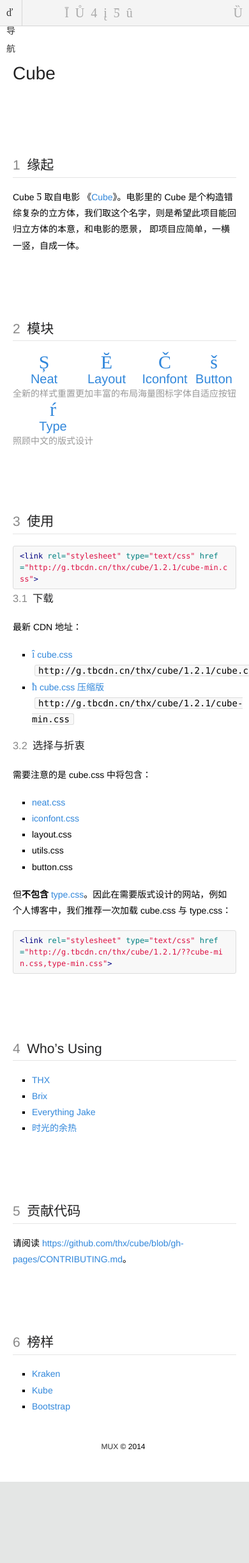
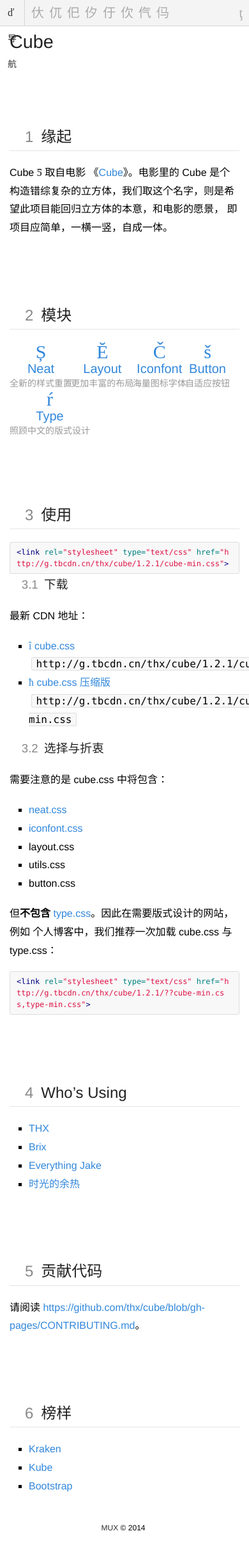
Before and after one commit to thx/cube, a Jekyll site: the page built from index.md, in a window 390 px wide. Shown: the whole page at 64% size. Built offline with Jekyll 4.4.1, drawn with Linux system fonts in a browser that asks for light colours; some web fonts are replaced; Markdown is read by kramdown in place of the engine named in the settings; comment, search, counter and statistics services are not loaded; before the commit the page ends 2316 px from its top, so only the background shows below that.

Commit message:
Updated cube

```diff
--- a/_includes/ceiling.html
+++ b/_includes/ceiling.html
@@ -1,43 +1,41 @@
 <div id="ceiling">
-  <div class="bd clearfix">
-    <span class="products">
+  <div class="bd justify">
+    <div class="products dib">
       <a href="/magix">
-        <i class="iconfont mi-magix"></i>
+        <i class="iconlogo mi-magix"></i>
         <span class="name">Magix</span>
       </a>
       <a href="/brix-core">
-        <i class="iconfont mi-brix"></i>
+        <i class="iconlogo mi-brix"></i>
         <span class="name">Brix</span>
       </a>
       <a href="/crox">
-        <i class="iconfont mi-crox"></i>
+        <i class="iconlogo mi-crox"></i>
         <span class="name">Crox</span>
       </a>
       <a href="http://rap.alibaba-inc.com">
-        <i class="iconfont mi-rap"></i>
+        <i class="iconlogo mi-rap"></i>
         <span class="name">RAP</span>
       </a>
       <a href="http://mockjs.com">
-        <i class="iconfont mi-mock"></i>
+        <i class="iconlogo mi-mock"></i>
         <span class="name">Mock</span>
       </a>
       <a href="https://github.com/nuysoft/bisheng">
-        <i class="iconfont mi-bisheng"></i>
+        <i class="iconlogo mi-bisheng"></i>
         <span class="name">Bisheng</span>
       </a>
       <a href="/cube">
-        <i class="iconfont mi-cube"></i>
+        <i class="iconlogo mi-cube"></i>
         <span class="name">Cube</span>
       </a>
       <a href="http://canvax.org">
-        <i class="iconfont mi-canvax"></i>
+        <i class="iconlogo mi-canvax"></i>
         <span class="name">Canvax</span>
       </a>
-    </span>
-    <span class="portal">
-      <a href="/" class="logo"><i class="iconfont">&#532;</i>
-        <span class="name">THX</span>
-      </a>
-    </span>
+    </div>
+    <div class="portal dib">
+      <a href="javascript:;" id="J_settingsToggler" title="设置"><i class="iconfont">&#355;</i></a>
+    </div>
   </div>
 </div>
--- a/_includes/duoshuo.html
+++ b/_includes/duoshuo.html
@@ -1,4 +1,4 @@
 <!-- Duoshuo Comment BEGIN -->
 {% capture thread_key %}{{ site.baseurl }}{% if page.id %}{{ page.id }}/{% else %}{{ page.url | replace_first: 'index.html' }}{% endif %}{% endcapture %}
-<div class="ds-thread" data-thread-key="{{ thread_key }}" data-url="http://thx.alibaba-inc.com{{ thread_key }}"></div>
+<div class="ds-thread" data-thread-key="{{ thread_key }}" data-url="http://thx.alibaba-inc.com{{ thread_key }}" data-limit="10"></div>
 <!-- Duoshuo Comment END -->
--- a/_includes/toc.html
+++ b/_includes/toc.html
@@ -1,11 +1,11 @@
 <script type="text/x-template" id="J_tocTpl">
 {% raw %}
-  <div class="stoc type-toc">
-  <h2><i class="iconfont">&#390;</i> 目录</h2>
+<div class="stoc type-toc">
+  <label id="J_tocToggler"><h2><i class="iconfont">&#390;</i>目录</h2></label>
   {{#each tree}}
     <ol>
     {{#each children}}
-      <li><a href="#{{id}}" class="j-entry level2">{{text}}</a>
+      <li class="folded"><a href="#{{id}}" class="j-entry level2">{{text}}</a>
         {{#if children.length !== 0}}
         <ol>
         {{#each children}}
--- a/assets/base.css
+++ b/assets/base.css
@@ -2,7 +2,7 @@
  * Basic styles
  */
 body {
-    background: #e4e6e5 url(img/bg.jpg);
+    background: #e4e6e5;
 }
 
 /* 全局hover颜色和背景色动画 */
@@ -36,7 +36,7 @@
 }
 .type > h1 {
     margin-top: 0;
-    font-size: 2em;
+    font-size: 1.8em;
 }
 .type h2 {
     font-size: 1.5em;
@@ -56,6 +56,31 @@
     font-weight: 500;
 }
 
+/**
+ * 引入Logo字体图标
+ */
+@font-face {
+    font-family: 'logo';
+    src: url('http://at.alicdn.com/t/font_1390195988_9420388.eot'); /* IE9*/
+    src: url('http://at.alicdn.com/t/font_1390195988_9420388.eot?#iefix') format('embedded-opentype'), /* IE6-IE8 */
+    url('http://at.alicdn.com/t/font_1390195989_0386753.woff') format('woff'), /* chrome、firefox */
+    url('http://at.alicdn.com/t/font_1390195988_7969282.ttf') format('truetype'), /* chrome、firefox、opera、Safari, Android, iOS 4.2+*/
+    url('http://at.alicdn.com/t/font_1390195989_0668917.svg#svgFontName') format('svg'); /* iOS 4.1- */
+}
+
+.iconlogo,
+.type .iconlogo {
+    font-family: "logo";
+    font-size: 20px;
+    font-style: normal;
+    font-weight: normal;
+    font-variant: normal;
+    display: inline-block;
+    speak: none;
+    -webkit-font-smoothing: antialiased;
+    -moz-osx-font-smoothing: grayscale;
+}
+
 /*
  * icons
  */
@@ -66,19 +91,31 @@
     content: '\f086';
 }
 .mi-brix:before {
-    content: '\f039';
+    content: '\3433';
 }
 .mi-rap:before {
-    content: '\016e';
+    content: '\3434';
 }
 .mi-magix:before {
-    content: '\f06f';
+    content: '\3432';
 }
 .mi-mock:before {
-    content: '\0034';
+    content: '\3435';
 }
 .mi-crox:before {
-    content: '\012a';
+    content: '\3436';
+}
+.mi-cube:before {
+    content: '\3439';
+}
+.mi-iconfont:before {
+    content: '\343a';
+}
+.mi-canvax:before {
+    content: '\3437';
+}
+.mi-bisheng:before {
+    content: '\3438';
 }
 .mi-releases:before {
     content: '\0030';
@@ -92,27 +129,17 @@
 .mi-articles:before {
     content: '\0123';
 }
-.mi-iconfont:before {
-    content: '\003c';
-}
 .mi-products:before {
     content: '\0199';
 }
-.mi-cube:before {
-    content: '\01bc';
-}
+
 .mi-diamond:before {
     content: '\f005';
 }
 .mi-gaming:before {
     content: '\007a';
 }
-.mi-canvax:before {
-    content: '\00fb';
-}
-.mi-bisheng:before {
-    content: '\012f';
-}
+
 .mi-services:before {
     content: '\013e';
 }
@@ -127,10 +154,9 @@
 #nav .logo {
     display: block;
     text-align: center;
-    width: 160px;
-    height: 100%;
     line-height: 60px;
     vertical-align: middle;
+    background-color: #ed4242;
     -webkit-transition: 0.3s;
     -moz-transition: 0.3s;
     -ms-transition: 0.3s;
@@ -142,26 +168,21 @@
     line-height: 30px;
 }
 
+#nav .iconlogo {
+    font-size: 80px;
+    color: #fff;
+    display: block;
+    width: 130px;
+}
+
 /**
  * 皮肤
  */
 
-.skin-index #nav .logo {
+.skin-index #nav.fixed .iconlogo {
     font-size: 50px;
-    letter-spacing: 1px;
-    background: #ed4242 url(http://gtms01.alicdn.com/tps/i1/T1CpsWFoVnXXaWDHYM-160-113.png) 50% -10px no-repeat;
 }
 
-.skin-index #nav.fixed .logo {
-    font-size: 20px;
-    background-position: 50% -80px;
-}
-
-.skin-index #nav .logo .ir {
-    display: block;
-    background-color: #ed4242;
-    color: #fff;
-}
 
 .skin-magix #nav a.logo {
     color: #da1e38;
@@ -230,7 +251,7 @@
     color: #aaa;
 }
 #ceiling .products {
-    float: left;
+    /*float: left;*/
 }
 #ceiling .products a {
     border-right: 1px solid #d6d6d6;
@@ -240,7 +261,12 @@
     color: #313131;
 }
 #ceiling .portal {
-    float: right;
+    /*float: right;*/
+}
+
+#ceiling .bd {
+    height: 45px;
+    line-height: 45px;
 }
 
 .ds-thread {
@@ -279,10 +305,6 @@
      background-color: #fff;
 }
 
-#page .stoc {
-    background: none;
-}
-
 #page .stoc ol {
     padding-left: 14px;
     padding-right: 1px;
@@ -294,7 +316,7 @@
 }
 
 @media (max-width: 799px) {
-    html, body {
+    html {
         height: 100%;
         overflow-x: hidden;
         overflow-y: auto;
@@ -321,29 +343,28 @@
         /* padding-left: 40px; */
     }
 
-    #content {
-        /*height: 100%;*/
-        /*overflow: auto;*/
-        -webkit-overflow-scrolling: touch; /* 防止iOS 没有平滑滚动 */
-    }
-
     #content-wrap {
-        padding: 90px 20px 20px;
+        padding: 40px 15px 20px;
         position: relative;
         overflow: hidden;
     }
 
+    #ceiling .bd {
+        height: 40px;
+        line-height: 40px;
+    }
+
     #ceiling a {
-        padding: 6px 10px;
+        padding: 0 10px;
     }
     #ceiling .products {
         margin-left: 45px;
-        width: 72%;
-        height: 40px;
-        overflow: hidden;
+        /*width: 72%;*/
+        /*height: 40px;*/
+        /*overflow: hidden;*/
     }
     #ceiling .products a {
-        padding: 2px 5px;
+        padding: 0 4px;
         border-right: none;
     }
     #ceiling .products .name {
@@ -352,13 +373,16 @@
     #ceiling .products .iconfont,
     #ceiling .portal .iconfont {
         font-size: 20px;
-        line-height: 1.8;
     }
     #ceiling .portal a {
-        padding: 2px 10px;
+        padding: 0 10px;
     }
     #ceiling .portal .name {
         display: none;
+    }
+
+    #page .projects .banner a {
+        font-size: 36px;
     }
 
     #nav {
@@ -378,23 +402,20 @@
         border-right: 1px solid #d6d6d6;
     }
     #nav .toggler {
-        display: inline-block;
-        height: 28px;
-        line-height: 28px;
+        height: 40px;
+        line-height: 40px;
         position: absolute;
+        padding:0 12px;
         top: 0;
         left: 200px;
-        padding: 6px 10px;
-        background: #f4f4f4;
+        /*background: #f4f4f4;*/
         border-right: 1px solid #d6d6d6;
         border-bottom: 1px solid #d6d6d6;
     }
     #nav .toggler:hover {
         border-bottom: 1px solid #d6d6d6;
     }
-    #nav .toggler .label {
-        display: none;
-    }
+
     #nav a.logo {
         margin-bottom: 28px;
     }
@@ -402,6 +423,10 @@
         display: block;
         padding-top: 5px;
         padding-bottom: 5px;
+    }
+
+    #nav .iconlogo {
+        width: 100%;
     }
 
     /* 移出侧边导航栏的动画 */
@@ -414,14 +439,20 @@
     #ceiling .products {
         margin-left: 90px;
     }
+
+    #ceiling .bd {
+        height: 45px;
+        line-height: 45px;
+    }
+
     #ceiling a {
         padding: 10px 20px;
     }
     #ceiling .products a {
-        padding: 6px 15px;
+        padding: 0 15px;
     }
     #ceiling .portal a {
-        padding: 6px 15px;
+        padding: 0 15px;
     }
     #ceiling .portal .name {
         display: inline-block;
@@ -429,10 +460,17 @@
 
     #nav .toggler {
         width: 50px;
-        height: 28px;
-        line-height: 28px;
-        padding: 10px 20px;
+        height: 45px;
+        line-height: 45px;
+        padding: 0 20px;
+        text-align: center;
+        color: #808080;
     }
+
+    #nav .toggler .iconfont {
+        font-size: 28px;
+    }
+
     #nav .toggler .label {
         display: inline-block;
     }
@@ -449,7 +487,7 @@
     }
 
     #ceiling a {
-        padding: 10px;
+        padding:0 10px;
     }
 
     #ceiling .products a {
@@ -459,7 +497,7 @@
     #page {
         text-align: left;
         width: 700px;
-        margin: 108px auto 0;
+        margin: 130px auto 0;
     }
 
     #nav {
@@ -509,8 +547,8 @@
 
     #content {
         max-width: 680px;
-        margin-top: 130px;
-        padding:1em 2em;
+        /*margin-top: 130px;*/
+        padding: 1em 2em;
     }
 }
 
@@ -518,12 +556,9 @@
     #page .stoc {
         position: static;
         background: none;
+        border-bottom: 1px solid #CCC;
     }
 
-    #page .stoc label {
-        cursor: default;
-    }
-    #page .stoc label,
     #page .stoc a {
         padding: 0 5px;
     }
@@ -533,24 +568,46 @@
         color: inherit;
     }
 
-    #page .stoc > ol {
-        padding: 1em 0;
+    #page .type-toc h2 {
+        padding: 0;
     }
 
-    #page .stoc > ol > li {
-        display: inline-block;
-        vertical-align: top;
-        margin-right: 2em;
+    #nav .toggler .label {
+        display: none;
+    }
+
+    /* 2014-01-25 小屏幕上也要目录折叠功能 */
+    #page .stoc .folded ol {
+        display: none;
     }
 }
 
 @media (min-width: 1200px) {
     #ceiling a {
-        padding: 10px 25px 10px 20px;
+        padding: 0 25px 0 20px;
     }
 
     #ceiling .products a {
         border-right: 1px solid #d6d6d6;
+    }
+
+    #page .stoc {
+        background: none;
+        -webkit-transition: opacity 5s ease-in-out;
+        -moz-transition: opacity 5s ease-in-out;
+        -ms-transition: opacity 5s ease-in-out;
+        -o-transition: opacity 5s ease-in-out;
+        transition: opacity 5s ease-in-out;
+        opacity: .3
+    }
+
+    #page .stoc:hover {
+        -webkit-transition: opacity .3s ease-out;
+        -moz-transition: opacity .3s ease-out;
+        -ms-transition: opacity .3s ease-out;
+        -o-transition: opacity .3s ease-out;
+        transition: opacity .3s ease-out;
+        opacity: .999999;
     }
 
     #page .stoc {
@@ -564,6 +621,7 @@
         margin-left: 360px;
         /*padding:0 16px 16px 0;*/
     }
+
     #page .stoc a {
         height: auto;
         border-bottom: 1px solid transparent;
@@ -613,6 +671,15 @@
 }
 
 
+input ~ ol >li >ol {
+    display: none;
+}
+
+input:checked ~ ol >li >ol {
+    display: block;
+}
+
+
 .type-toc li {
     overflow: hidden;
     margin-top: 1px;
@@ -642,10 +709,15 @@
 
 
 .type-toc h2 {
-    margin-bottom: 6px;
-    padding: 0 22px;
+    padding: 0 12px;
     font-size: 18px;
     color: #666;
+    border: 0 none;
+    margin: 0;
+}
+
+.type-toc label .iconfont {
+    margin-right: 10px;
 }
 
 
@@ -788,13 +860,14 @@
 
 
 
-h2,h3,h3,h5,h6 {
+h2,h3,h4,h5,h6 {
     position: relative;
     -webkit-background-clip:padding-box;
     -moz-background-clip:padding;
     background-clip:padding-box;
     border-top: 80px solid transparent;
     margin-top: -80px;
+    padding-left: 1em;
 }
 
 
@@ -805,7 +878,8 @@
 .anchor-link{
     visibility: hidden;
     position: absolute;
-    left: -1.5em;
+    left: -.5em;
+    top: -3px;
     z-index: 9;
     width: 1.5em;
     /*padding: 0 2px 0 5px;*/
@@ -841,28 +915,150 @@
     overflow: hidden;
 }
 
+/**
+ * 移动端阅读优化
+ */
 
-/**
- * 引入字体图标
- */
-@font-face {
-    font-family: 'logo';
-    src: url('http://at.alicdn.com/t/font_1390195988_9420388.eot'); /* IE9*/
-    src: url('http://at.alicdn.com/t/font_1390195988_9420388.eot?#iefix') format('embedded-opentype'), /* IE6-IE8 */
-    url('http://at.alicdn.com/t/font_1390195989_0386753.woff') format('woff'), /* chrome、firefox */
-    url('http://at.alicdn.com/t/font_1390195988_7969282.ttf') format('truetype'), /* chrome、firefox、opera、Safari, Android, iOS 4.2+*/
-    url('http://at.alicdn.com/t/font_1390195989_0668917.svg#svgFontName') format('svg'); /* iOS 4.1- */
+@media (max-width: 800px) {
+    .type {
+        font-size: 16px;
+    }
 }
 
-.icon-logo,
-.type .icon-logo {
-    font-family: "logo";
-    font-size: 16px;
-    font-style: normal;
-    font-weight: normal;
-    font-variant: normal;
+.type-set-label {
+    display: block;
+    vertical-align: middle;
+    position: relative;
+    z-index: 9999;
+    height: 36px;
+    line-height: 36px;
+    border: 0 none;
+    text-align: right;
+    pointer-events: none;
+    overflow: hidden;
+}
+
+.settings {
+    position: absolute;
+    right: 0;
+    top: 46px;
+    z-index: 1000;
+    height: 0;
+    overflow: hidden;
+    -webkit-transition: .32s ease;
+    -moz-transition: .32s ease;
+    -ms-transition: .32s ease;
+    -o-transition: .32s ease;
+    transition: .32s ease;
+}
+
+.settings-visible {
+    height: 144px;
+}
+
+.type-set-label .bd {
     display: inline-block;
-    speak: none;
-    -webkit-font-smoothing: antialiased;
-    -moz-osx-font-smoothing: grayscale;
+    width: 130px;
+    background-color: #eee;
+    pointer-events: auto;
 }
+
+.type-set-label .bd:hover {
+    background-color: #ddd;
+}
+
+.body-night .type-set-label .bd:hover {
+    background-color: #333;
+}
+
+.set-icon {
+    display: inline-block;
+    vertical-align: middle;
+    width: 50px;
+    text-align: center;
+}
+
+.set-first .bd{
+    /*border-top: 1px solid #999;*/
+}
+
+
+/* 文字大小 */
+.set-font-small{
+    font-size: 14px;
+}
+
+.set-font-middle {
+    font-size: 18px;
+}
+
+.set-font-large {
+    font-size: 26px;
+}
+
+.body-font-small #page .type {
+    font-size: 14px;
+    line-height: 1.7;
+}
+
+.body-font-small #page .type p {
+    line-height: 1.7;
+}
+
+.body-font-large #page .type {
+    font-size: 18px;
+    line-height: 2;
+}
+
+.body-font-large #page .type p {
+    line-height: 2;
+}
+
+/* 夜晚模式配色 */
+.body-night {
+    background: #2f2f2f;
+}
+.body-night #page #content {
+    background-color: #2f2f2f;
+    color: #CACCD1;
+}
+
+.body-night #page h1,
+.body-night #page h2,
+.body-night #page h3,
+.body-night #page h4,
+.body-night #page h5,
+.body-night #page h6,
+.body-night #page .type-toc a {
+    color: #E9EAEC;
+}
+
+.body-night #page #ceiling,
+.body-night #page #nav,
+.body-night #page .stoc {
+    background-color: #222;
+}
+
+.body-night #page #ceiling a,
+.body-night #page #nav a {
+    color: #fff;
+}
+
+.body-night #page a {
+    color: #DAECFD;
+}
+.body-night #page a:hover {
+    color: #fff;
+}
+
+.body-night #page .type h2,
+.body-night #page #ceiling,
+.body-night #page #nav .toggler,
+.body-night #page .stoc {
+    border-bottom-color: #555;
+    border-right-color: #555;
+}
+.body-night .type-set-label .bd{
+    background-color: #3f3f3f;
+    color: #fff;
+}
```
Also changed, not shown: assets/post.js (+49 -2 lines).
